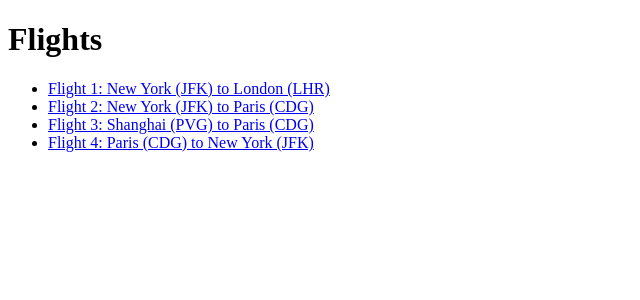
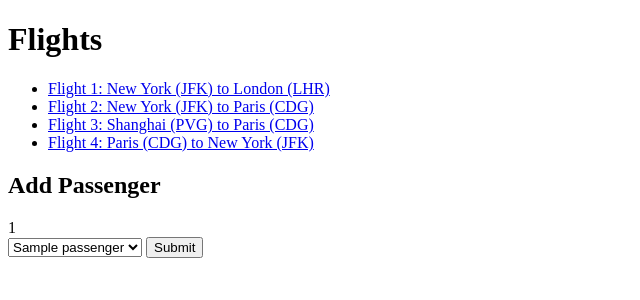
Before and after one commit to Huclark/AIRLINE, a Django app: template airline/flights/templates/flights/index.html in a window 1280 px wide. Shown: the top 300 px of the page, without its empty margins (0-640 px from the left). Run offline with Django 5.2, Linux system fonts and the light colour scheme; data comes from the database, SQL or seed files in the repository; tables that the repository leaves empty hold one stand-in row (values such as "Sample post"); the template is opened without the code that fills it: values that come from a table or form of the project are taken from there, most other values are stand-ins (such as "Sample title", 1, 10 or a date in 2020).

Commit message:
Update: Passenger form

```diff
--- a/airline/flights/templates/flights/index.html
+++ b/airline/flights/templates/flights/index.html
@@ -7,10 +7,23 @@
             <li>
                 {% comment %} flight is an instance of Flight which takes an argument of id {% endcomment %}
                 {% comment %} this is why flight.id is in the href {% endcomment %}
-                <a href="{% url 'flight' flight.id%}">
+                <a href="{% url 'flight' flight.id %}">
                     Flight {{ flight.id }}: {{flight.origin}} to {{flight.destination}}
                 </a>
             </li>
         {% endfor %}
     </ul>
+
+    <h2>Add Passenger</h2>
+    {{ flight.id }}
+
+    <form action="{% url 'book' flight.id %}" method="post">
+        {% csrf_token %}
+        <select name="passenger">
+            {% for passenger in non_passengers %}
+                <option value="{{ passenger.id }}">{{ passenger }}</option>
+            {% endfor %}
+        </select>
+        <input type="submit">
+    </form>
 {% endblock %}
```
